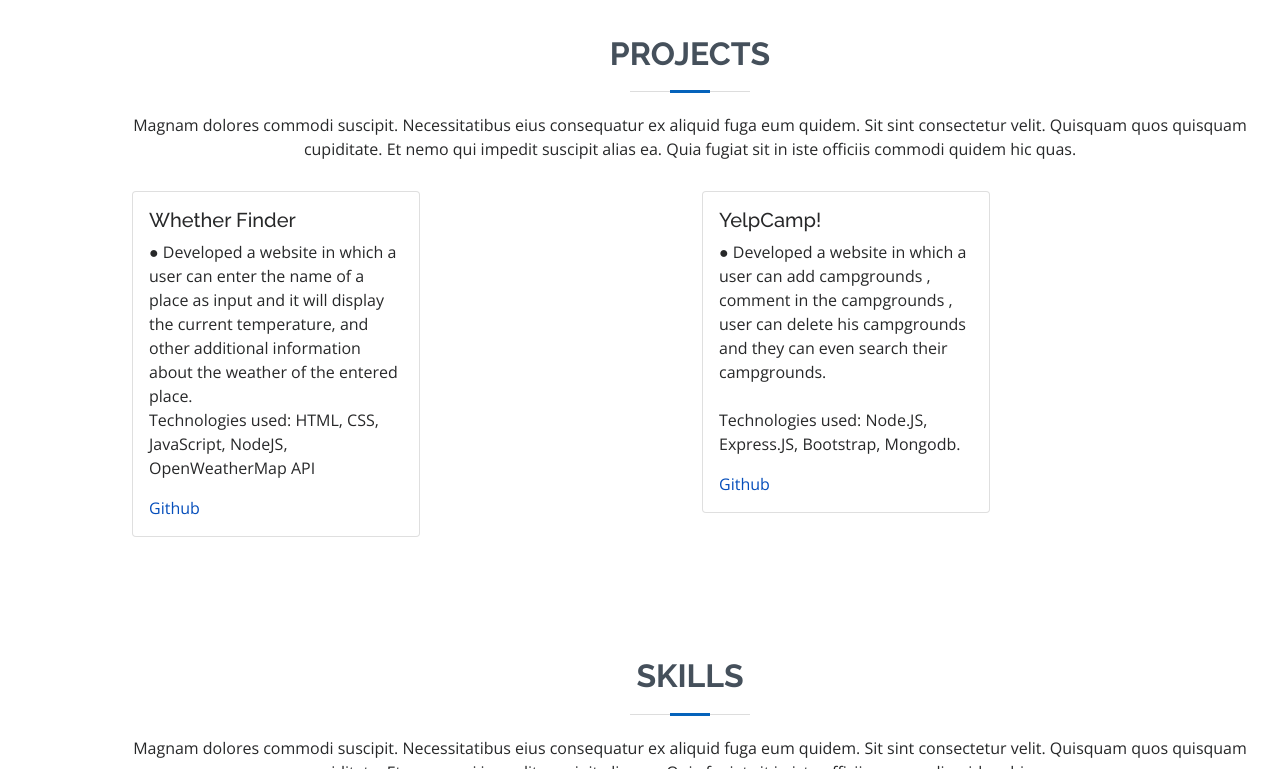
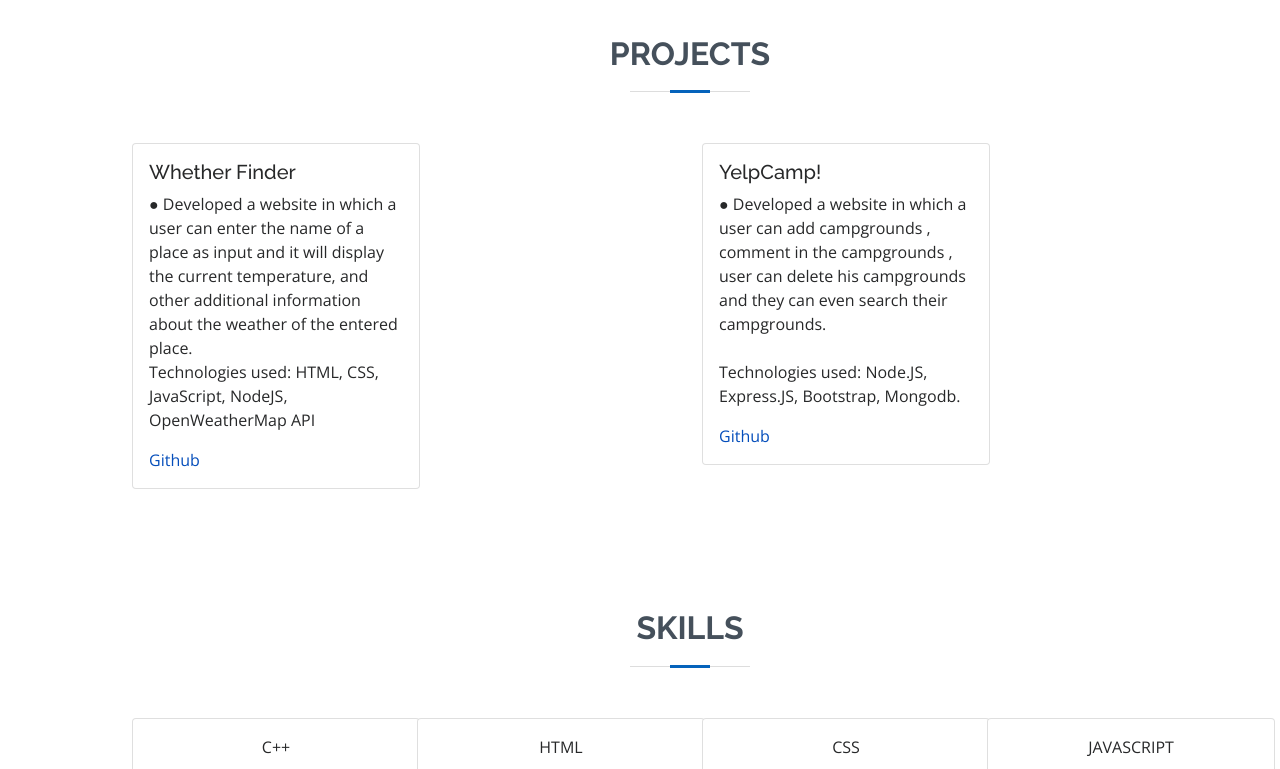
Before and after one commit to alok-dotcom/website.github.io, a plain HTML site: page index.html in a window 1280 px wide. Shown: the part 2170-2939 px from the top of the page. Drawn offline with nearby package versions, Linux system fonts and the light colour scheme.

Commit message:
Update index.html

```diff
--- a/index.html
+++ b/index.html
@@ -171,7 +171,7 @@
 
         <div class="section-title">
           <h2>Projects</h2>
-          <p>Magnam dolores commodi suscipit. Necessitatibus eius consequatur ex aliquid fuga eum quidem. Sit sint consectetur velit. Quisquam quos quisquam cupiditate. Et nemo qui impedit suscipit alias ea. Quia fugiat sit in iste officiis commodi quidem hic quas.</p>
+<!--           <p>Magnam doloram cupiditate. Et nemo qui impedit suscipit alias ea. Quia fugiat sit in iste officiis commodi quidem hic quas.</p> -->
         </div>
 
         <div class="row">
@@ -227,7 +227,6 @@
 
         <div class="section-title">
           <h2>Skills</h2>
-          <p>Magnam dolores commodi suscipit. Necessitatibus eius consequatur ex aliquid fuga eum quidem. Sit sint consectetur velit. Quisquam quos quisquam cupiditate. Et nemo qui impedit suscipit alias ea. Quia fugiat sit in iste officiis commodi quidem hic quas.</p>
         </div>
 
 
@@ -385,7 +384,7 @@
   <footer id="footer">
     <div class="container">
       <h3>ALOK RAJ</h3>
-      <p>Et aut eum quis fuga eos sunt ipsa nihil. Labore corporis magni eligendi fuga maxime saepe commodi placeat.</p>
+<!--       <p>Et aut eum quis fuga eos sunt ipsa nihil. Labore corporis magni eligendi fuga maxime saepe commodi placeat.</p> -->
       <div class="social-links">
         <a href="#" class="github"><i class="bx bxl-github"></i></a>
         <a href="#" class="facebook"><i class="bx bxl-facebook"></i></a>
```
